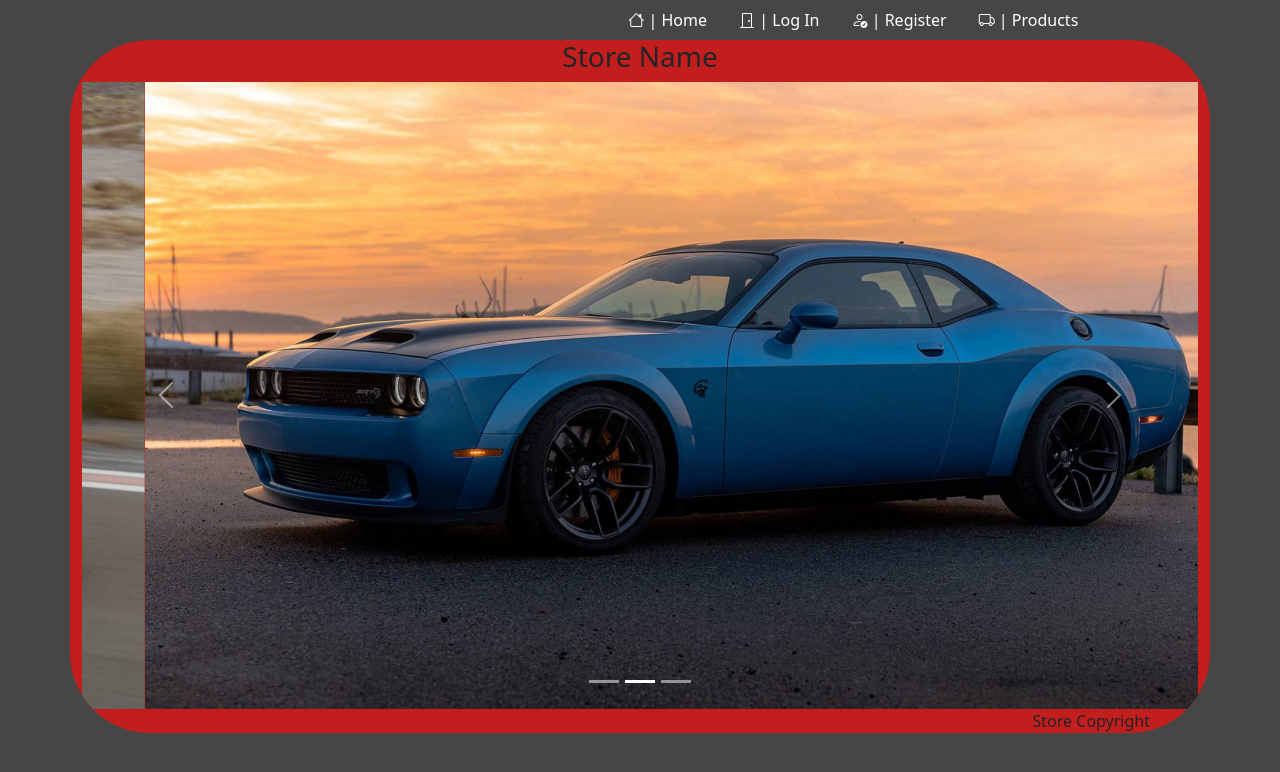
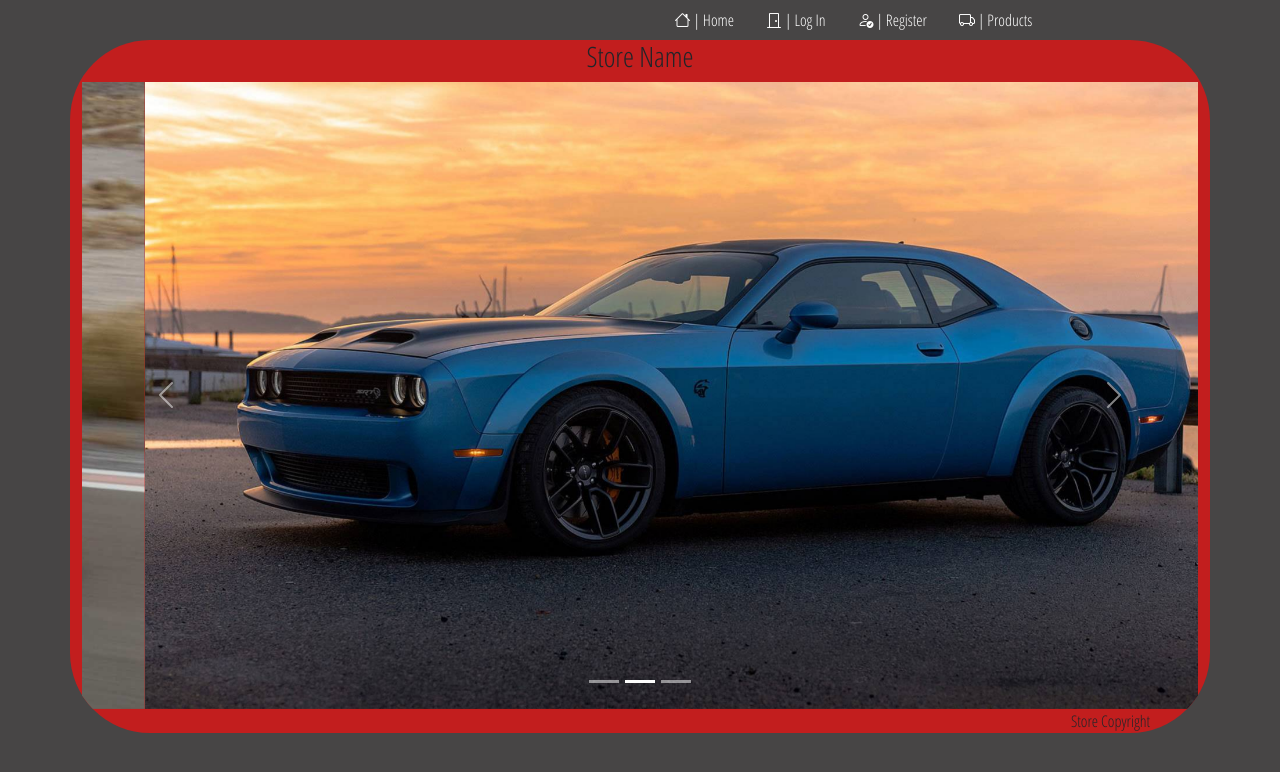
Before and after one commit to CMolitoris/ReactCarWebApp, a React (Create React App) app: page / in a window 1280 px wide. Shown: the top 772 px of the page. Built offline with nearby package versions, Linux system fonts and the light colour scheme; no server answers.

Commit message:
Font Family | Google Font API Implemented
Font Family | Google Font API Implemented

```diff
--- a/public/index.html
+++ b/public/index.html
@@ -18,6 +18,7 @@
       user's mobile device or desktop. See https://developers.google.com/web/fundamentals/web-app-manifest/
     -->
     <link rel="manifest" href="%PUBLIC_URL%/manifest.json" />
+    <link rel="stylesheet" type="text/css" href="https://fonts.googleapis.com/css2?family=Open+Sans+Condensed:ital,wght@0,300;0,700;1,300&display=swap" />
     <!--
       Notice the use of %PUBLIC_URL% in the tags above.
       It will be replaced with the URL of the `public` folder during the build.
@@ -29,7 +30,7 @@
     -->
     <title>React App</title>
   </head>
-  <body style="background-color: #474545;">
+  <body style="background-color: #474545; font-family: 'Open Sans Condensed', sans-serif;">
     <noscript>You need to enable JavaScript to run this app.</noscript>
     <div id="root"></div>
     <!--
--- a/src/index.css
+++ b/src/index.css
@@ -1,13 +1,10 @@
 body {
   margin: 0;
-  font-family: -apple-system, BlinkMacSystemFont, 'Segoe UI', 'Roboto', 'Oxygen',
-    'Ubuntu', 'Cantarell', 'Fira Sans', 'Droid Sans', 'Helvetica Neue',
-    sans-serif;
+  font-family: 'Open Sans Condensed', sans-serif;
   -webkit-font-smoothing: antialiased;
   -moz-osx-font-smoothing: grayscale;
 }
 
 code {
-  font-family: source-code-pro, Menlo, Monaco, Consolas, 'Courier New',
-    monospace;
+  font-family: 'Open Sans Condensed', sans-serif;
 }
```
